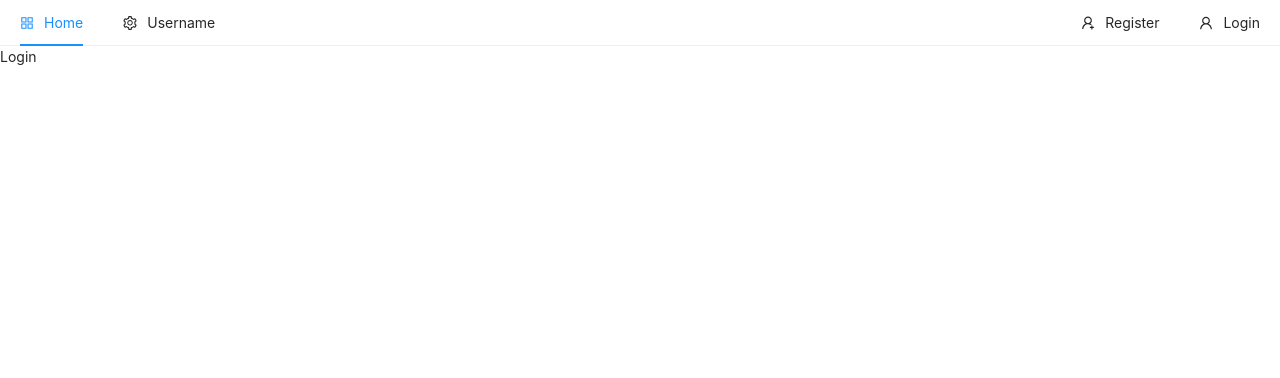
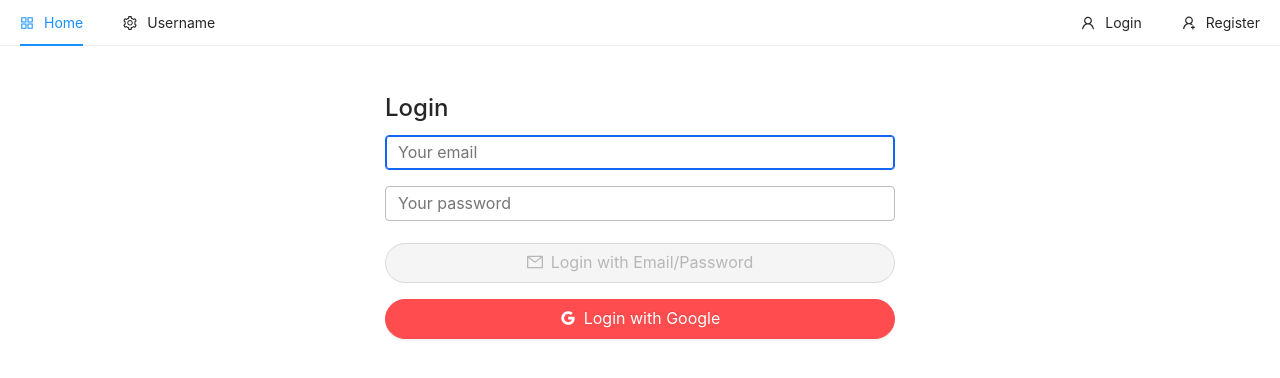
Before and after one commit to thanhlam1998/fullstack-ecommerce-FE, a React (Create React App) app: page /login in a window 1280 px wide. Shown: the top 378 px of the page. Built offline with nearby package versions, Linux system fonts and the light colour scheme; no server answers.

Commit message:
add login screen and login by google

```diff
--- a/package.json
+++ b/package.json
@@ -10,9 +10,12 @@
     "firebase": "^8.0.2",
     "react": "^17.0.2",
     "react-dom": "^17.0.2",
+    "react-redux": "^7.2.5",
     "react-router-dom": "^5.3.0",
     "react-scripts": "4.0.3",
     "react-toastify": "^8.0.2",
+    "redux": "^4.1.1",
+    "redux-devtools-extension": "^2.13.9",
     "web-vitals": "^1.0.1"
   },
   "scripts": {
--- a/src/App.js
+++ b/src/App.js
@@ -1,13 +1,39 @@
+import { useEffect } from "react";
+import { useDispatch } from "react-redux";
 import { Route, Switch } from "react-router";
 import { ToastContainer } from "react-toastify";
 import "react-toastify/dist/ReactToastify.css";
+import { actionTypes } from "./actions/types";
+import { auth } from "./firebase";
 import Login from "./pages/auth/Login";
 import Register from "./pages/auth/Register";
 import RegisterComplete from "./pages/auth/RegisterComplete";
 import Header from "./pages/components/nav/Header";
 import Home from "./pages/Home";
 
-function App() {
+const App = () => {
+  const dispatch = useDispatch();
+
+  // To check firebase auth state
+  useEffect(() => {
+    const unsubscibe = auth.onAuthStateChanged(async (user) => {
+      if (user) {
+        const idTokenResult = await user.getIdTokenResult();
+        dispatch({
+          type: actionTypes.LOGGED_IN_USER,
+          payload: {
+            email: user.email,
+            token: idTokenResult.token,
+          },
+        });
+      }
+    });
+    // cleanup
+    return () => {
+      unsubscibe();
+    };
+  }, []);
+
   return (
     <>
       <Header />
@@ -20,6 +46,6 @@ function App() {
       </Switch>
     </>
   );
-}
+};
 
 export default App;
--- /dev/null
+++ b/src/actions/types.js
@@ -0,0 +1,7 @@
+const LOGGED_IN_USER = "LOGGED_IN_USER";
+const LOGOUT = "LOGOUT";
+
+export const actionTypes = {
+  LOGGED_IN_USER,
+  LOGOUT,
+};
--- a/src/index.js
+++ b/src/index.js
@@ -1,16 +1,25 @@
 import "antd/dist/antd.css";
 import React from "react";
 import ReactDOM from "react-dom";
+import { Provider } from "react-redux";
 import { BrowserRouter } from "react-router-dom";
+import { createStore } from "redux";
+import { composeWithDevTools } from "redux-devtools-extension";
 import App from "./App";
 import "./index.css";
+import rootReducer from "./reducers";
 import reportWebVitals from "./reportWebVitals";
+
+// stotr
+const store = createStore(rootReducer, composeWithDevTools());
 
 ReactDOM.render(
   <React.StrictMode>
-    <BrowserRouter>
-      <App />
-    </BrowserRouter>
+    <Provider store={store}>
+      <BrowserRouter>
+        <App />
+      </BrowserRouter>
+    </Provider>
   </React.StrictMode>,
   document.getElementById("root")
 );
--- a/src/pages/auth/Login.js
+++ b/src/pages/auth/Login.js
@@ -1,9 +1,124 @@
-import React from "react";
+import { GoogleOutlined, MailOutlined } from "@ant-design/icons";
+import { Button } from "antd";
+import React, { useState } from "react";
+import { useDispatch } from "react-redux";
+import { toast } from "react-toastify";
+import { actionTypes } from "../../actions/types";
+import { auth, googleAuthProvider } from "../../firebase";
 
-const Login = () => {
+const Login = ({ history }) => {
+  const [email, setEmail] = useState("");
+  const [password, setPassword] = useState("");
+  const [loading, setLoading] = useState(false);
+  const dispatch = useDispatch();
+
+  const handleSubmit = async (e) => {
+    e.preventDefault();
+    setLoading(true);
+    try {
+      const result = await auth.signInWithEmailAndPassword(email, password);
+      const { user } = result;
+      const idTokenResult = await user?.getIdTokenResult();
+      dispatch({
+        type: actionTypes.LOGGED_IN_USER,
+        payload: {
+          email: user?.email,
+          token: idTokenResult?.token,
+        },
+      });
+      history.push("/");
+    } catch (error) {
+      toast.error(error.message);
+      setLoading(false);
+    }
+  };
+
+  const onEmailChange = (e) => {
+    setEmail(e.target.value);
+  };
+
+  const onPasswordChange = (e) => {
+    setPassword(e.target.value);
+  };
+
+  const googleLogin = async () => {
+    auth
+      .signInWithPopup(googleAuthProvider)
+      .then(async (result) => {
+        const { user } = result;
+        const idTokenResult = await user?.getIdTokenResult();
+        dispatch({
+          type: actionTypes.LOGGED_IN_USER,
+          payload: {
+            email: user?.email,
+            token: idTokenResult?.token,
+          },
+        });
+        history.push("/");
+      })
+      .catch((err) => {
+        toast.error(err.message);
+      });
+  };
+
+  const loginForm = (
+    <form onSubmit={handleSubmit}>
+      <input
+        type="email"
+        className="form-control mb-3"
+        value={email}
+        id="loginFormUserName"
+        placeholder="Your email"
+        onChange={onEmailChange}
+        autoFocus
+      />
+      <input
+        type="password"
+        className="form-control"
+        value={password}
+        placeholder="Your password"
+        onChange={onPasswordChange}
+      />
+
+      <br />
+      <Button
+        onClick={handleSubmit}
+        type="primary"
+        className="mb-3"
+        block
+        shape="round"
+        icon={<MailOutlined />}
+        size="large"
+        loading={loading}
+        disabled={!email || password.length < 6}>
+        Login with Email/Password
+      </Button>
+    </form>
+  );
+
   return (
-    <div>
-      <p>Login</p>
+    <div className="container p-5">
+      <div className="row">
+        <div className="col-md-6 offset-md-3">
+          {loading ? (
+            <h4 className="text-danger">Loading...</h4>
+          ) : (
+            <h4>Login</h4>
+          )}
+          {loginForm}
+          <Button
+            onClick={googleLogin}
+            type="primary"
+            danger
+            className="mb-3"
+            block
+            shape="round"
+            icon={<GoogleOutlined />}
+            size="large">
+            Login with Google
+          </Button>
+        </div>
+      </div>
     </div>
   );
 };
--- a/src/pages/auth/Register.js
+++ b/src/pages/auth/Register.js
@@ -34,11 +34,13 @@ const Register = () => {
         type="email"
         className="form-control"
         value={email}
-        placeholder="Email"
+        placeholder="Your email"
         onChange={onEmailChange}
         autoFocus
       />
-      <button type="submit" className="btn btn-light mt-3">
+
+      <br />
+      <button type="submit" className="btn btn-light">
         REGISTER
       </button>
     </form>
--- a/src/pages/auth/RegisterComplete.js
+++ b/src/pages/auth/RegisterComplete.js
@@ -59,7 +59,8 @@ const RegisterComplete = ({ history }) => {
         placeholder="Password"
         onChange={onPasswordChange}
       />
-      <button type="submit" className="btn btn-light mt-3">
+      <br />
+      <button type="submit" className="btn btn-light">
         COMPLETE REGISTRATION
       </button>
     </form>
--- a/src/pages/components/nav/Header.js
+++ b/src/pages/components/nav/Header.js
@@ -1,20 +1,35 @@
 import {
   AppstoreOutlined,
+  LogoutOutlined,
   SettingOutlined,
   UserAddOutlined,
   UserOutlined,
 } from "@ant-design/icons";
 import { Menu } from "antd";
+import firebase from "firebase";
 import { useState } from "react";
-import { Link } from "react-router-dom";
+import { useDispatch } from "react-redux";
+import { Link, useHistory } from "react-router-dom";
+import { actionTypes } from "../../../actions/types";
 
 const { SubMenu, Item } = Menu;
 
 const Header = () => {
   const [current, setCurrent] = useState("");
+  const history = useHistory();
+  const dispatch = useDispatch();
 
   const handleClick = (e) => {
     setCurrent(e.key);
+  };
+
+  const logout = () => {
+    firebase.auth().signOut();
+    dispatch({
+      type: actionTypes.LOGOUT,
+      payload: null,
+    });
+    history.push("/login");
   };
 
   return (
@@ -25,12 +40,15 @@ const Header = () => {
       <SubMenu key="SubMenu" icon={<SettingOutlined />} title="Username">
         <Item key="setting:1">Option 1</Item>
         <Item key="setting:2">Option 2</Item>
+        <Item key="logout" icon={<LogoutOutlined />} onClick={logout}>
+          Logout
+        </Item>
       </SubMenu>
-      <Item key="register" icon={<UserAddOutlined />} className="ms-auto">
+      <Item key="login" icon={<UserOutlined />} className="ms-auto">
+        <Link to="/login">Login</Link>
+      </Item>
+      <Item key="register" icon={<UserAddOutlined />}>
         <Link to="/register">Register</Link>
-      </Item>
-      <Item key="login" icon={<UserOutlined />}>
-        <Link to="/login">Login</Link>
       </Item>
     </Menu>
   );
--- /dev/null
+++ b/src/reducers/index.js
@@ -0,0 +1,8 @@
+import { combineReducers } from "redux";
+import { userReducer } from "./userReducer";
+
+const rootReducer = combineReducers({
+  user: userReducer,
+});
+
+export default rootReducer;
--- /dev/null
+++ b/src/reducers/userReducer.js
@@ -0,0 +1,12 @@
+import { actionTypes } from "../actions/types";
+
+export const userReducer = (state = null, action) => {
+  switch (action.type) {
+    case actionTypes.LOGGED_IN_USER:
+      return action.payload;
+    case actionTypes.LOGOUT:
+      return action.payload;
+    default:
+      return state;
+  }
+};
```
Also changed, not shown: 1 other file (tests, documents, lock files or other folders).
